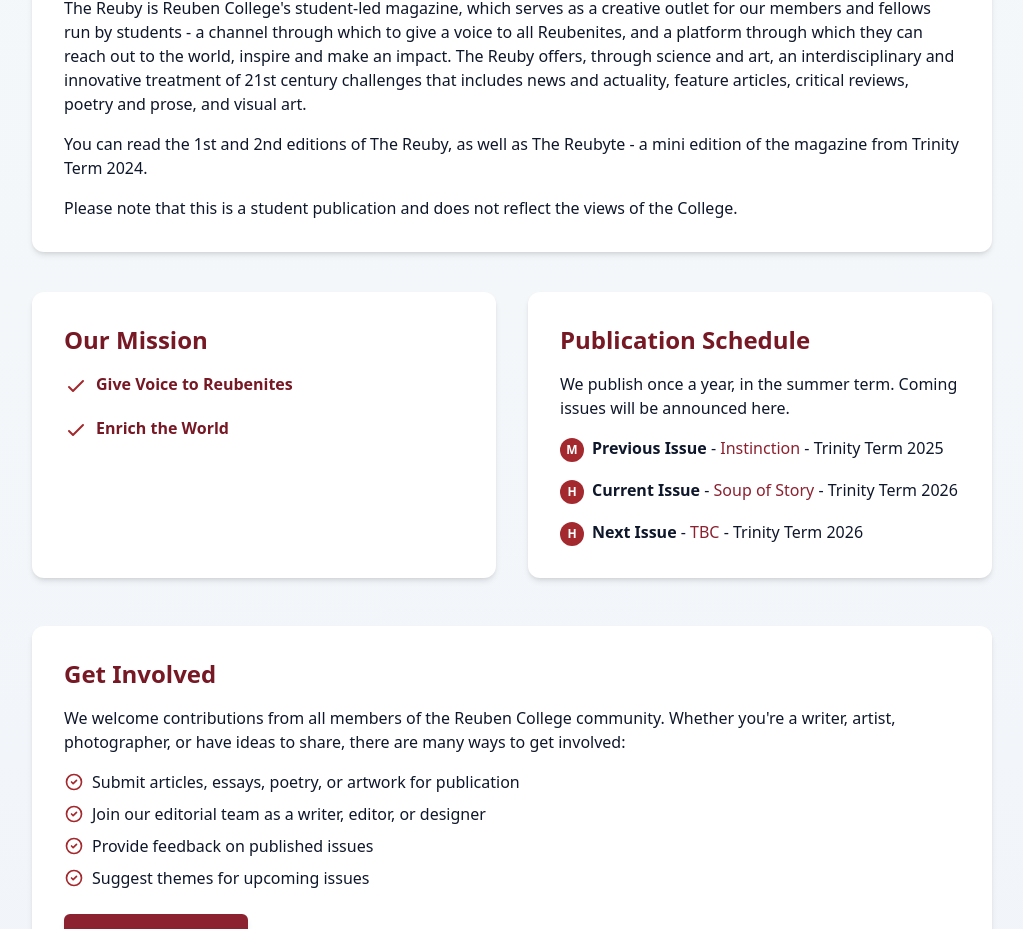
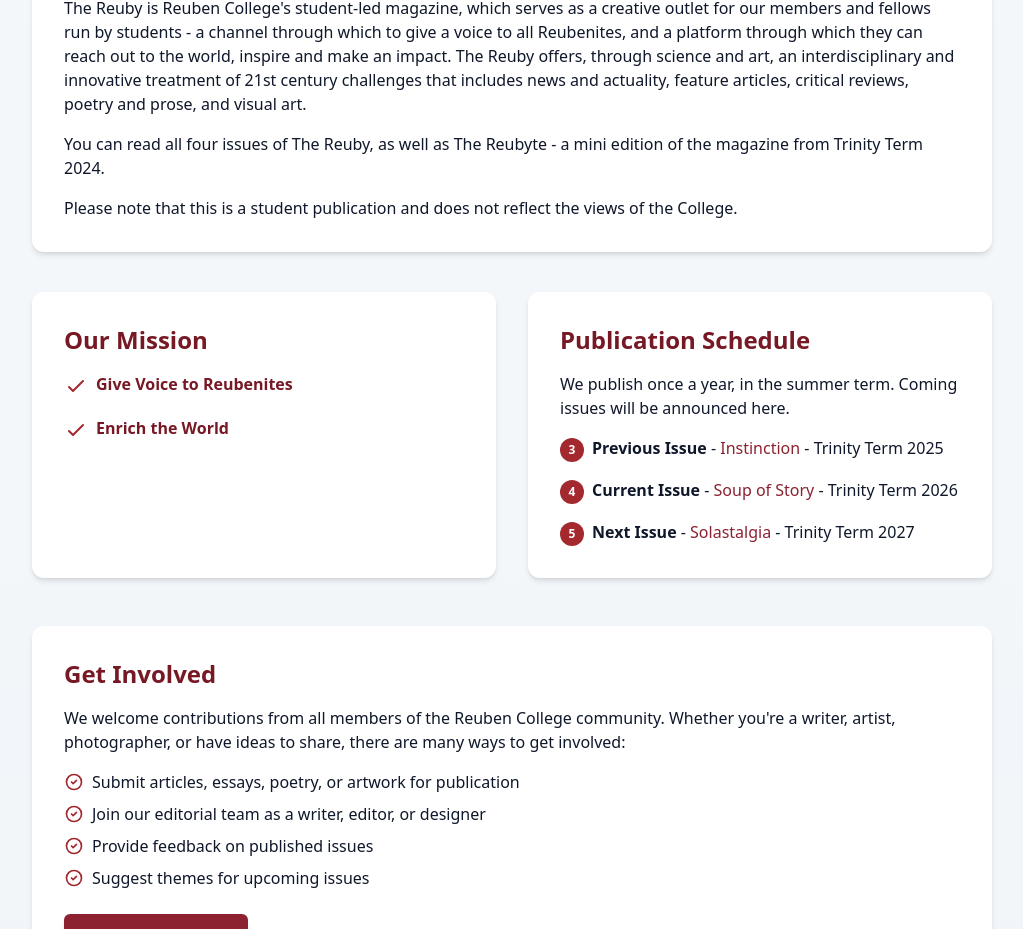
Before and after one commit to The-Reuby/the-reuby.github.io, a React (Vite) app: page /about in a window 1280 px wide. Shown: the part 1300-2229 px from the top of the page, without its empty margins (128-1151 px from the left). Built offline with nearby package versions, Linux system fonts and the light colour scheme.

Commit message:
chore: update

```diff
--- a/public/data/submission/guidelines.json
+++ b/public/data/submission/guidelines.json
@@ -8,7 +8,7 @@
   },
   "archived": [
     {
-    "id": "Soup2025",
+    "id": "Soup2026",
     "title": "2026 Issue",
     "theme": "Soup of Story",
     "file": "2026-guidelines.md",
--- a/src/pages/About.tsx
+++ b/src/pages/About.tsx
@@ -42,7 +42,7 @@ export const About = () => {
                 The Reuby is Reuben College's student-led magazine, which serves as a creative outlet for our members and fellows run by students - a channel through which to give a voice to all Reubenites, and a platform through which they can reach out to the world, inspire and make an impact. The Reuby offers, through science and art, an interdisciplinary and innovative treatment of 21st century challenges that includes news and actuality, feature articles, critical reviews, poetry and prose, and visual art.
               </p>
               <p className="mb-4">
-                You can read the 1st and 2nd editions of The Reuby, as well as The Reubyte - a mini edition of the magazine from Trinity Term 2024.
+                You can read all four issues of The Reuby, as well as The Reubyte - a mini edition of the magazine from Trinity Term 2024.
               </p>
               <p>
                 Please note that this is a student publication and does not reflect the views of the College.
@@ -87,18 +87,18 @@ export const About = () => {
                 </p>
                 <ul className="space-y-4">
                   <li className="flex items-start">
-                    <div className="h-6 w-6 rounded-full bg-primary-500 text-white flex items-center justify-center text-xs font-bold mr-2 flex-shrink-0 mt-0.5">M</div>
+                    <div className="h-6 w-6 rounded-full bg-primary-500 text-white flex items-center justify-center text-xs font-bold mr-2 flex-shrink-0 mt-0.5">3</div>
                     <span><strong>Previous Issue</strong> - <Link to="/reader?issue=reuby3" className="text-primary-600 dark:text-primary-400 hover:underline">Instinction</Link> - Trinity Term 2025</span>
                   </li>
                   <li className="flex items-start">
-                    <div className="h-6 w-6 rounded-full bg-primary-500 text-white flex items-center justify-center text-xs font-bold mr-2 flex-shrink-0 mt-0.5">H</div>
+                    <div className="h-6 w-6 rounded-full bg-primary-500 text-white flex items-center justify-center text-xs font-bold mr-2 flex-shrink-0 mt-0.5">4</div>
                     <span><strong>Current Issue</strong> - <Link to="/reader?issue=reuby4" className="text-primary-600 dark:text-primary-400 hover:underline">Soup of Story</Link> - Trinity Term 2026 </span>
                   </li>
 
 
                   <li className="flex items-start">
-                    <div className="h-6 w-6 rounded-full bg-primary-500 text-white flex items-center justify-center text-xs font-bold mr-2 flex-shrink-0 mt-0.5">H</div>
-                    <span><strong>Next Issue</strong> - <Link to="/submission" className="text-primary-600 dark:text-primary-400 hover:underline">TBC</Link> - Trinity Term 2026</span>
+                    <div className="h-6 w-6 rounded-full bg-primary-500 text-white flex items-center justify-center text-xs font-bold mr-2 flex-shrink-0 mt-0.5">5</div>
+                    <span><strong>Next Issue</strong> - <Link to="/submission" className="text-primary-600 dark:text-primary-400 hover:underline">Solastalgia</Link> - Trinity Term 2027</span>
 
                   </li>
                 </ul>
```
Also changed, not shown: public/data/submission/2027-guidelines.md (+1 -1 lines).
